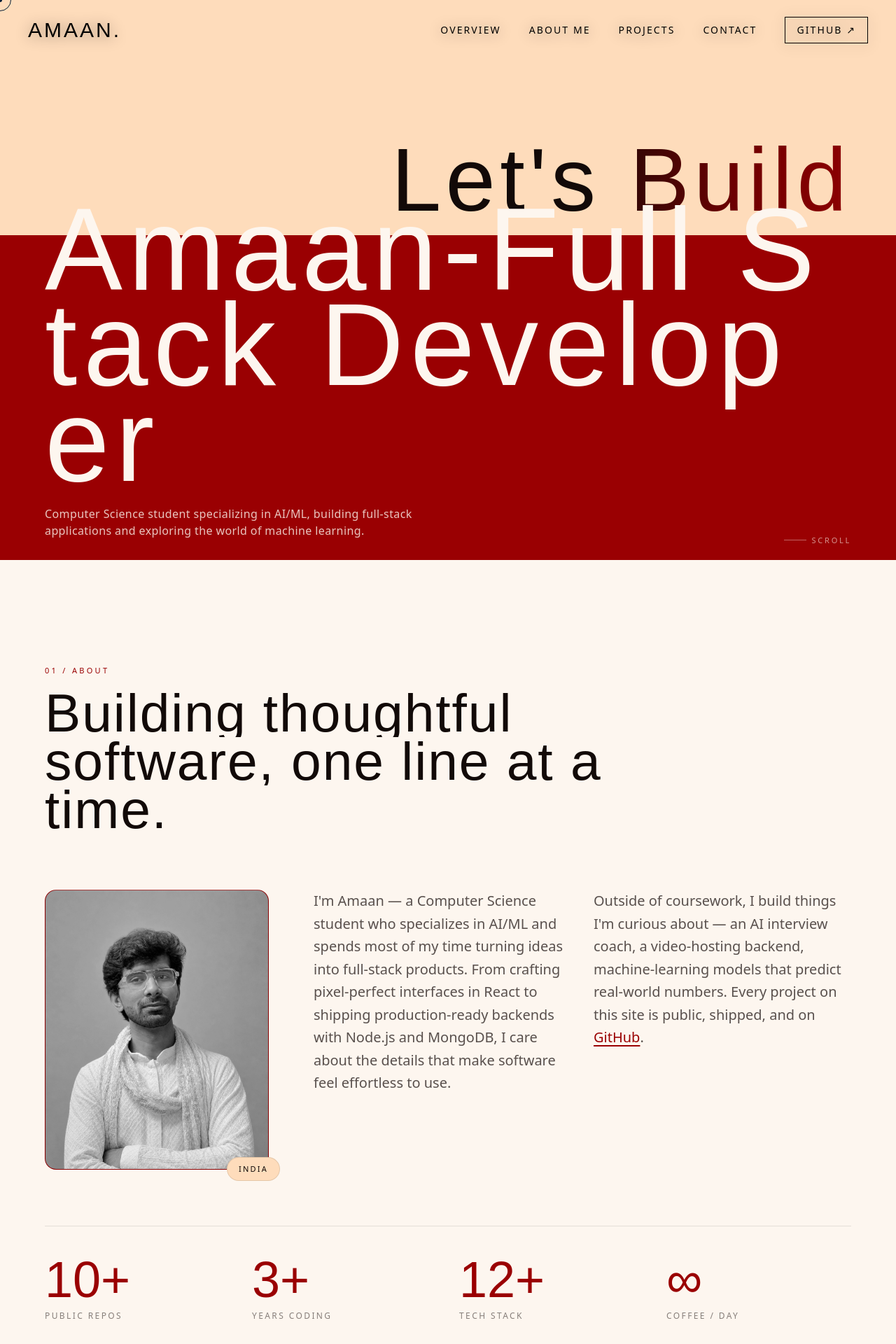
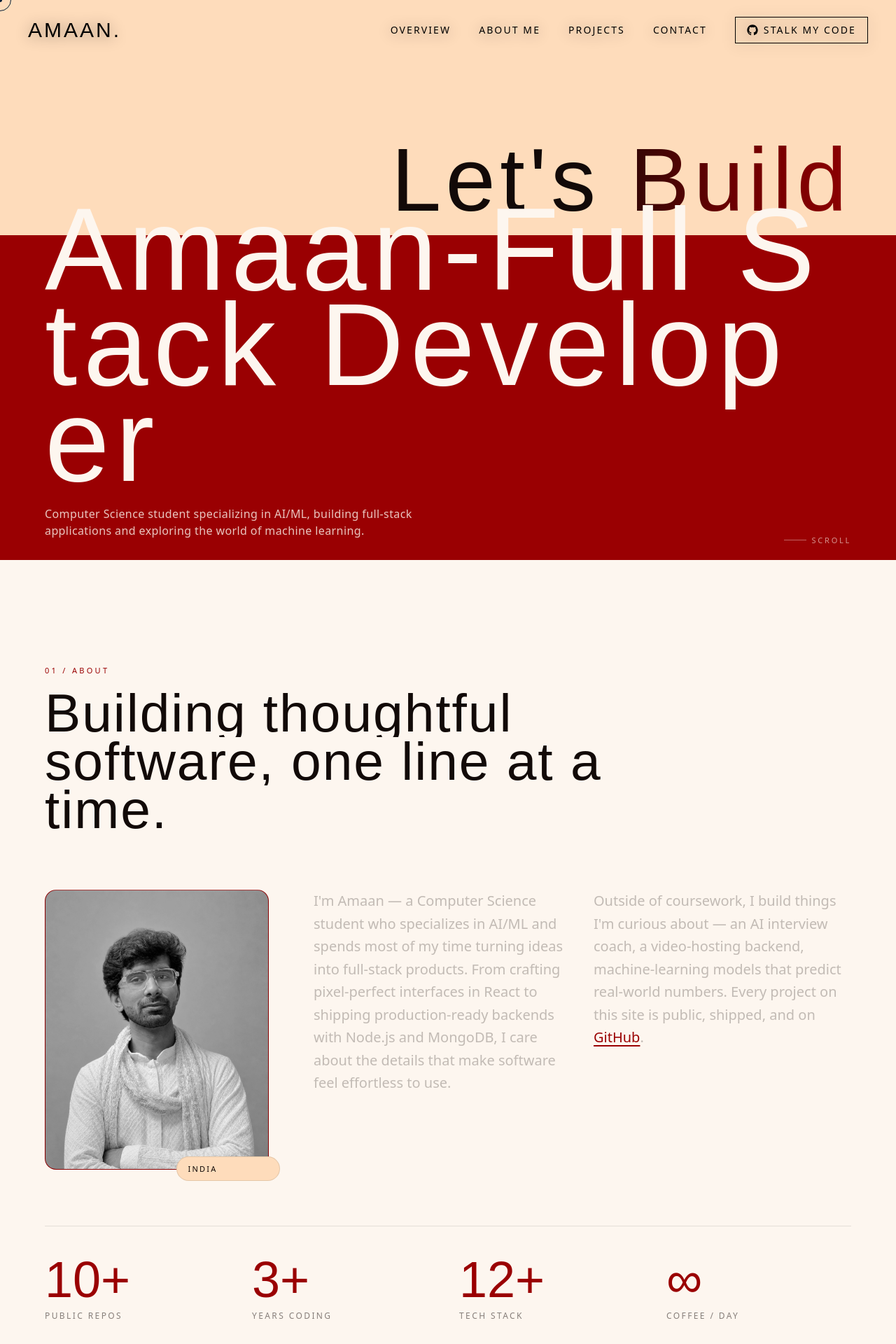
Before and after one commit to Amaan0907/MyPortfolio, a React (Vite) app: page / in a window 1280 px wide. Shown: the top 1920 px of the page at 70% size. Built offline with nearby package versions, Linux system fonts and the light colour scheme; a web font is replaced by a local one.

Commit message:
feat: add GitHub icon to Navbar and Contact sections; implement TextFlip component for animated text in About section; enhance CSS animations

```diff
--- a/src/components/Navbar.jsx
+++ b/src/components/Navbar.jsx
@@ -1,6 +1,7 @@
 import { useState, useEffect } from "react";
 import { motion, AnimatePresence } from "motion/react";
 import LineSidebar from "./LineSidebar";
+import { GithubIcon } from "./icons/ContactIcons";
 import { navItems, profile } from "../data/portfolio";
 
 const scrollToId = (href) => {
@@ -97,9 +98,10 @@ const Navbar = () => {
                         target="_blank"
                         rel="noreferrer"
                         data-cursor="grow"
-                        className="text-sm tracking-[0.15em] uppercase border border-current px-4 py-2 hover:opacity-60 transition-opacity"
+                        className="inline-flex items-center gap-2 text-sm tracking-[0.15em] uppercase border border-current px-4 py-2 hover:opacity-60 transition-opacity"
                     >
-                        GitHub ↗
+                        <GithubIcon className="w-4 h-4" />
+                        Stalk My Code
                     </a>
                 </nav>
             </header>
@@ -156,9 +158,10 @@ const Navbar = () => {
                         href={profile.github}
                         target="_blank"
                         rel="noreferrer"
-                        className="mt-4 text-sm tracking-[0.2em] uppercase text-cream"
+                        className="mt-4 inline-flex items-center gap-2 text-sm tracking-[0.2em] uppercase text-cream"
                     >
-                        GitHub ↗
+                        <GithubIcon className="w-4 h-4" />
+                        Stalk My Code
                     </a>
                 </motion.div>
             )}
--- /dev/null
+++ b/src/components/animata/text/text-flip.jsx
@@ -0,0 +1,36 @@
+import { useEffect, useRef } from "react";
+
+import { cn } from "../../../lib/utils";
+
+// Ported from https://animata.design/docs/text/text-flip (shadcn registry).
+// Generalized to accept its own `words` instead of the hardcoded demo list;
+// the flip keyframes assume a 5-item stack (last word == first, for a
+// seamless loop) so callers should pass words in that shape.
+export default function TextFlip({ words, className, wordClassName }) {
+    const stackRef = useRef(null);
+
+    useEffect(() => {
+        if (!stackRef.current) return;
+        let maxHeight = 0;
+        words.forEach((word) => {
+            const span = document.createElement("span");
+            span.className = "absolute opacity-0";
+            span.textContent = word;
+            stackRef.current.appendChild(span);
+            const height = span.offsetHeight;
+            stackRef.current.removeChild(span);
+            if (height > maxHeight) maxHeight = height;
+        });
+        stackRef.current.style.height = `${maxHeight}px`;
+    }, [words]);
+
+    return (
+        <div ref={stackRef} className={cn("flex flex-col overflow-hidden", className)}>
+            {words.map((word, index) => (
+                <span key={index} className={cn("animate-flip-words", wordClassName)}>
+                    {word}
+                </span>
+            ))}
+        </div>
+    );
+}
--- a/src/components/icons/ContactIcons.jsx
+++ b/src/components/icons/ContactIcons.jsx
@@ -39,3 +39,10 @@ export const InstagramIcon = (props) => (
         <line x1="17.5" y1="6.5" x2="17.51" y2="6.5" />
     </svg>
 );
+
+// Filled brand mark (GitHub's own logo is a silhouette, not an outline).
+export const GithubIcon = (props) => (
+    <svg viewBox="0 0 24 24" fill="currentColor" {...props}>
+        <path d="M12 .5C5.73.5.5 5.73.5 12c0 5.09 3.29 9.39 7.86 10.91.57.1.78-.25.78-.55 0-.27-.01-1.16-.02-2.11-3.2.7-3.88-1.36-3.88-1.36-.53-1.34-1.29-1.7-1.29-1.7-1.05-.72.08-.71.08-.71 1.17.08 1.78 1.2 1.78 1.2 1.04 1.78 2.72 1.27 3.38.97.1-.75.4-1.27.73-1.56-2.55-.29-5.23-1.28-5.23-5.68 0-1.25.45-2.28 1.19-3.09-.12-.29-.52-1.46.11-3.04 0 0 .97-.31 3.18 1.18a11.06 11.06 0 0 1 5.79 0c2.2-1.49 3.17-1.18 3.17-1.18.63 1.58.24 2.75.12 3.04.74.81 1.18 1.84 1.18 3.09 0 4.41-2.68 5.38-5.24 5.67.41.35.78 1.04.78 2.11 0 1.52-.01 2.75-.01 3.12 0 .3.2.66.79.55A11.5 11.5 0 0 0 23.5 12c0-6.27-5.23-11.5-11.5-11.5z" />
+    </svg>
+);
--- a/src/index.css
+++ b/src/index.css
@@ -11,6 +11,36 @@
 
     --font-display: "Six Caps", sans-serif;
     --font-sans: "Geist Variable", ui-sans-serif, system-ui, sans-serif;
+
+    --animate-flip-words: flip-words 8s infinite;
+}
+
+/* Ported from the animata.design "text-flip" registry component. */
+@keyframes flip-words {
+    10% {
+        transform: translateY(-112%);
+    }
+    25% {
+        transform: translateY(-100%);
+    }
+    35% {
+        transform: translateY(-212%);
+    }
+    50% {
+        transform: translateY(-200%);
+    }
+    60% {
+        transform: translateY(-312%);
+    }
+    75% {
+        transform: translateY(-300%);
+    }
+    85% {
+        transform: translateY(-412%);
+    }
+    100% {
+        transform: translateY(-400%);
+    }
 }
 
 .six-caps-regular {
--- a/src/sections/About.jsx
+++ b/src/sections/About.jsx
@@ -3,14 +3,31 @@ import { motion } from "motion/react";
 import { gsap } from "gsap";
 import { ScrollTrigger } from "gsap/ScrollTrigger";
 import SplitReveal from "../components/SplitReveal";
+import TextFlip from "../components/animata/text/text-flip";
 import { profile } from "../data/portfolio";
 
 gsap.registerPlugin(ScrollTrigger);
+
+// TextFlip's keyframes are built for a 5-item stack (last === first, for a
+// seamless loop), so the two real facts are repeated to fill that shape.
+const CORNER_WORDS = [profile.location, "Full Stack Dev", profile.location, "Full Stack Dev", profile.location];
+
+// Splits plain text into word spans so the scroll-linked highlight below can
+// fade each one from dim to full ink independently.
+const renderWords = (text) =>
+    text.split(" ").flatMap((word, i, arr) => [
+        <span key={i} className="about-word">
+            {word}
+        </span>,
+        i < arr.length - 1 ? " " : null,
+    ]);
 
 const About = () => {
     const statsRef = useRef(null);
     const photoWrapRef = useRef(null);
     const colorLayerRef = useRef(null);
+    const paragraph1Ref = useRef(null);
+    const paragraph2Ref = useRef(null);
     const [imgError, setImgError] = useState(false);
     const [hovering, setHovering] = useState(false);
 
@@ -52,6 +69,28 @@ const About = () => {
                     },
                 }
             );
+
+            // As each paragraph scrolls through, its words darken from a dim
+            // ink to full black in sequence, rather than appearing all at once.
+            [paragraph1Ref, paragraph2Ref].forEach((ref) => {
+                const words = ref.current?.querySelectorAll(".about-word");
+                if (!words?.length) return;
+                gsap.fromTo(
+                    words,
+                    { color: "rgba(18,10,8,0.25)" },
+                    {
+                        color: "rgba(18,10,8,1)",
+                        stagger: 0.02,
+                        ease: "none",
+                        scrollTrigger: {
+                            trigger: ref.current,
+                            start: "top 85%",
+                            end: "bottom 55%",
+                            scrub: 0.5,
+                        },
+                    }
+                );
+            });
         }, statsRef);
         return () => ctx.revert();
     }, []);
@@ -109,34 +148,35 @@ const About = () => {
                             )}
                         </div>
                         <div className="absolute -bottom-4 -right-4 bg-cream text-ink text-[11px] tracking-[0.2em] uppercase px-4 py-2 rounded-full border border-ink/10">
-                            {profile.location}
+                            <TextFlip words={CORNER_WORDS} />
                         </div>
                     </motion.div>
 
                     <div className="grid gap-8 sm:grid-cols-2">
                         <motion.p
+                            ref={paragraph1Ref}
                             initial={{ opacity: 0, y: 24 }}
                             whileInView={{ opacity: 1, y: 0 }}
                             viewport={{ once: true, amount: 0.4 }}
                             transition={{ duration: 0.8 }}
-                            className="text-lg md:text-xl leading-relaxed text-ink/70"
+                            className="text-lg md:text-xl leading-relaxed text-ink/25"
                         >
-                            I'm Amaan — a Computer Science student who specializes in AI/ML and spends most of
-                            my time turning ideas into full-stack products. From crafting pixel-perfect
-                            interfaces in React to shipping production-ready backends with Node.js and
-                            MongoDB, I care about the details that make software feel effortless to use.
+                            {renderWords(
+                                "I'm Amaan — a Computer Science student who specializes in AI/ML and spends most of my time turning ideas into full-stack products. From crafting pixel-perfect interfaces in React to shipping production-ready backends with Node.js and MongoDB, I care about the details that make software feel effortless to use."
+                            )}
                         </motion.p>
 
                         <motion.p
+                            ref={paragraph2Ref}
                             initial={{ opacity: 0, y: 24 }}
                             whileInView={{ opacity: 1, y: 0 }}
                             viewport={{ once: true, amount: 0.4 }}
                             transition={{ duration: 0.8, delay: 0.15 }}
-                            className="text-lg md:text-xl leading-relaxed text-ink/70"
+                            className="text-lg md:text-xl leading-relaxed text-ink/25"
                         >
-                            Outside of coursework, I build things I'm curious about — an AI interview coach,
-                            a video-hosting backend, machine-learning models that predict real-world numbers.
-                            Every project on this site is public, shipped, and on{" "}
+                            {renderWords(
+                                "Outside of coursework, I build things I'm curious about — an AI interview coach, a video-hosting backend, machine-learning models that predict real-world numbers. Every project on this site is public, shipped, and on"
+                            )}{" "}
                             <a href={profile.github} target="_blank" rel="noreferrer" className="text-maroon underline underline-offset-4">
                                 GitHub
                             </a>
--- a/src/sections/Contact.jsx
+++ b/src/sections/Contact.jsx
@@ -3,7 +3,7 @@ import { motion, AnimatePresence } from "motion/react";
 import MagneticButton from "../components/MagneticButton";
 import SplitReveal from "../components/SplitReveal";
 import OptionWheel from "../components/OptionWheel";
-import { MailIcon, WhatsAppIcon, LinkedInIcon, InstagramIcon } from "../components/icons/ContactIcons";
+import { MailIcon, WhatsAppIcon, LinkedInIcon, InstagramIcon, GithubIcon } from "../components/icons/ContactIcons";
 import { profile } from "../data/portfolio";
 
 const contactMethods = [
@@ -113,8 +113,9 @@ const Contact = () => {
                     transition={{ layout: { duration: 0.5, ease: [0.16, 1, 0.3, 1] } }}
                     className="mt-14 flex items-center justify-center text-sm tracking-[0.15em] uppercase"
                 >
-                    <a href={profile.github} target="_blank" rel="noreferrer" data-cursor="grow" className="hover:text-maroon transition-colors">
-                        GitHub
+                    <a href={profile.github} target="_blank" rel="noreferrer" data-cursor="grow" className="inline-flex items-center gap-2 hover:text-maroon transition-colors">
+                        <GithubIcon className="w-4 h-4" />
+                        Stalk My Code
                     </a>
                 </motion.div>
             </div>
```
